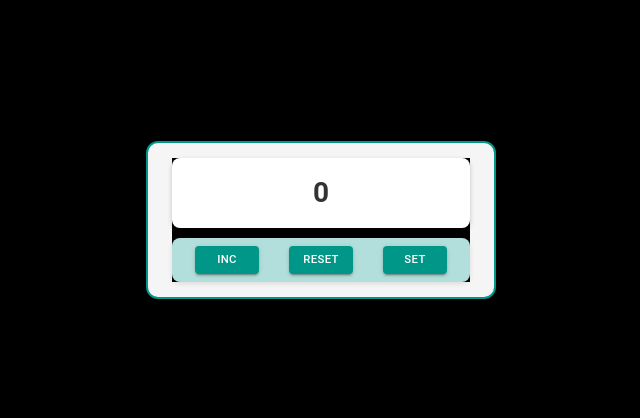
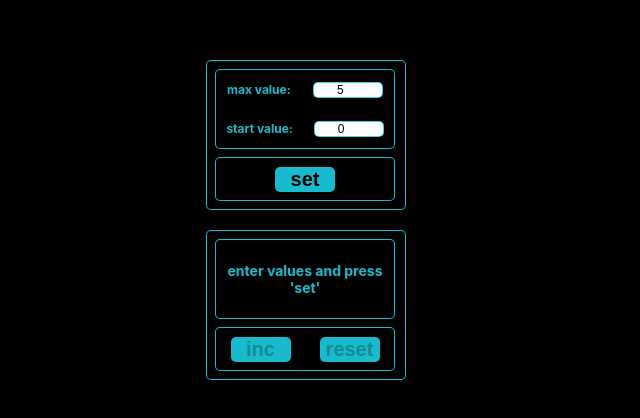
Before and after one commit to lopatop/counter-with-setting, a React (Vite) app: page / in a window 1280 px wide. Shown: the part 180-598 px from the top of the page, without its empty margins (309-949 px from the left). Built offline with nearby package versions, Linux system fonts and the light colour scheme.

Commit message:
first commit

```diff
--- a/src/App.tsx
+++ b/src/App.tsx
@@ -1,11 +1,13 @@
 import './App.css'
-import {CounterW2} from "./components /CounterW2.tsx";
+import { CounterWithSetting } from "./components /CounterWithSetting.tsx"
 
 export const App = () => {
 
-    return (
-    <div className = "app" >
-    <CounterW2/>
-</div>
-)
+
+
+  return (
+      <div className="app">
+        <CounterWithSetting/>
+      </div>
+  )
 }
--- /dev/null
+++ b/src/components /Button.tsx
@@ -0,0 +1,27 @@
+import styled from "styled-components"
+
+
+type ButtonPropsType = {
+    name: string,
+    onClick: ()=>void
+    className?: string,
+    disabled?: boolean
+}
+
+export const Button = (props:ButtonPropsType) => {
+    const{name, onClick,className,disabled} = props;
+    return (
+       <ButtonCounter className={className} onClick={onClick} disabled={disabled}>{name}</ButtonCounter>
+    );
+};
+
+const ButtonCounter = styled.button`
+        font-size: 20px;
+        font-weight: bold;
+        border-radius: 5px;
+        width: 60px;
+        height: 25px;
+        border: none;
+        background-color: rgba(28, 211, 232, 0.89)
+
+  `
--- a/src/components /CounterW2.tsx
+++ /dev/null
@@ -1,191 +0,0 @@
-import { ChangeEvent, useState } from "react"
-import { Button, CssBaseline, Grid2 } from "@mui/material"
-import TextField from "@mui/material/TextField"
-import Box from "@mui/material/Box"
-import Container from "@mui/material/Container"
-import { ThemeProvider, createTheme } from "@mui/material/styles"
-import { teal } from "@mui/material/colors"
-
-export const CounterW2 = () => {
-
-
-  const [start, setStart] = useState<number>(0)
-  const [max, setMax] = useState<number>(5)
-  const [count, setCount] = useState<number>(start)
-  const [mode, setMode] = useState<boolean>(true)
-
-
-  const onClickButtonIncHandler = () => {
-    setCount(count + 1)
-  }
-  const onClickButtonResetHandler = () => {
-    setCount(start)
-  }
-  const onClickButtonSetHandler = () => {
-    setMode(!mode)
-    setCount(start)
-  }
-  const onChangeMaxValueHandler = (e: ChangeEvent<HTMLInputElement>) => {
-    setMax(+e.currentTarget.value)
-  }
-  const onChangeStartValueHandler = (e: ChangeEvent<HTMLInputElement>) => {
-    setStart(+e.currentTarget.value)
-  }
-
-  const errorMax = start >= max
-  const errorStart = start < 0 || start === max
-  const countMax = count === max
-
-  const theme = createTheme({
-      palette: {
-        primary: teal,
-        secondary: {
-          main: "#b2dfdb"
-        }
-      }
-    }
-  )
-
-  const containerModalStyled = {
-    display: "flex",
-    justifyContent: "center",
-    alignItems: "center",
-    width: "100vw",
-    height: "100vh"
-  }
-  const containerCountStyled = {
-    minWidth: "250px",
-    display: "flex",
-    flexDirection: "column",
-    justifyContent: "center",
-    alignItems: "center",
-    maxWidth: "100%",
-    width: "350px",
-    padding: "15px",
-    border: `2px solid ${theme.palette.primary.main}`,
-    borderRadius: "12px",
-    backgroundColor: "#f5f5f5",
-    boxShadow: "0 4px 10px rgba(0, 0, 0, 0.1)"
-  }
-
-  const containerModalCountStyled = {
-    width: "100%",
-    display: "flex",
-    flexDirection: "column",
-    justifyContent: "space-between",
-    gap: "10px"
-  }
-
-  const countModalStyled = {
-    color: countMax ? "red" : "#333",
-    width: "100%",
-    height: "70px",
-    backgroundColor: "#fff",
-    borderRadius: "8px",
-    textAlign: "center",
-    display: "flex",
-    justifyContent: "center",
-    alignItems: "center",
-    fontSize: "28px",
-    fontWeight: "bold",
-    boxShadow: "0 2px 5px rgba(0, 0, 0, 0.2)"
-  }
-
-  const containerButtonStyled = {
-    width: "100%",
-    display: "flex",
-    justifyContent: "space-around",
-    alignItems: "center",
-    padding: "8px",
-    borderRadius: "8px",
-    backgroundColor: `${theme.palette.secondary.main}`,
-    boxShadow: "0 2px 5px rgba(0, 0, 0, 0.1)"
-  }
-
-  const containerInputValueMaxStyled = {
-    display: "flex",
-    justifyContent: "space-between",
-    alignItems: "center",
-    marginBottom: "8px"
-  }
-  const containerInputValueStartStyled = {
-    display: "flex",
-    justifyContent: "space-between",
-    alignItems: "center",
-    marginBottom: "16px"
-  }
-
-
-  return (
-    <ThemeProvider theme={theme}>
-      <CssBaseline />
-      <Container
-        sx={containerModalStyled}>
-        <Container
-          sx={containerCountStyled}
-        >
-          {mode ? (
-            <Box sx={containerModalCountStyled}>
-              <Box sx={countModalStyled}>{count}</Box>
-              <Grid2 sx={containerButtonStyled}>
-                <Button size="small" variant="contained" onClick={onClickButtonIncHandler}
-                        disabled={count >= max}>inc</Button>
-                <Button size="small" variant="contained" onClick={onClickButtonResetHandler}>reset</Button>
-                <Button size="small" variant="contained" onClick={onClickButtonSetHandler}>set</Button>
-              </Grid2>
-            </Box>
-          ) : (
-            <Box sx={{ width: "100%" }}>
-              <Box sx={containerInputValueMaxStyled}>
-                <Box sx={{ fontSize: "16px", fontWeight: "bold" }}>Max value:</Box>
-                <TextField
-                  sx={{
-                    "& input": { textAlign: "center" },
-                    width: "120px"
-                  }}
-                  error={errorMax}
-                  size="small"
-                  type="number"
-                  label={errorMax ? "Incorrect" : "Enter max"}
-                  variant="outlined"
-                  value={max}
-                  onChange={onChangeMaxValueHandler}
-                />
-              </Box>
-
-              <Box sx={containerInputValueStartStyled}>
-                <Box sx={{ fontSize: "16px", fontWeight: "bold" }}>
-                  Start value:
-                </Box>
-                <TextField
-                  sx={{
-                    "& input": { textAlign: "center" },
-                    width: "120px"
-                  }}
-                  error={errorStart}
-                  size="small"
-                  type="number"
-                  label={errorStart ? "Incorrect" : "Enter start"}
-                  variant="outlined"
-                  value={start}
-                  onChange={onChangeStartValueHandler}
-                />
-              </Box>
-
-              <Button
-                fullWidth
-                size="small"
-                variant="contained"
-                onClick={onClickButtonSetHandler}
-                disabled={errorStart || errorMax}
-              >
-                Set
-              </Button>
-            </Box>
-          )}
-        </Container>
-      </Container>
-    </ThemeProvider>
-
-  )
-}
```
Also changed, not shown: src/styles.ts (deleted).
